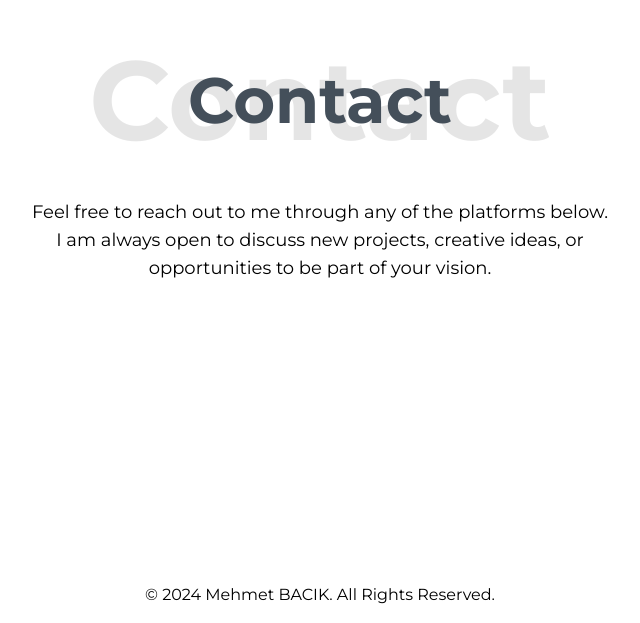
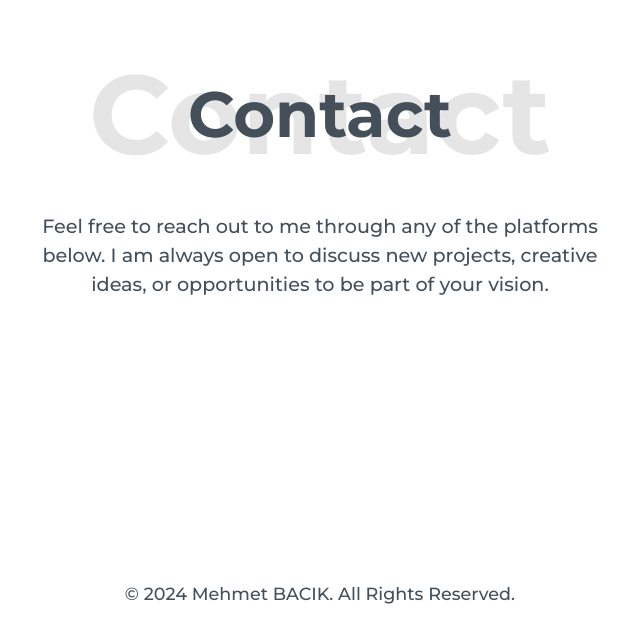
Before and after one commit to mehmetbacik/mehmetbacik.com, a Next.js app: page / in a window 1280 px wide. Shown: the part 6324-6947 px from the top of the page, without its empty margins (320-960 px from the left). Built offline with nearby package versions, Linux system fonts and the light colour scheme; some icons are missing.

Commit message:
Update
Updated for Contact component.

```diff
--- a/src/app/contact/Contact.tsx
+++ b/src/app/contact/Contact.tsx
@@ -16,12 +16,12 @@ const Contact: React.FC<ContactProps> = ({ id }) => {
           <h1 className={styles.contact_bigtitle}>Contact</h1>
           <h2 className={styles.contact_title}>Contact</h2>
         </div>
-        <p className="text-lg text-center mb-8 max-w-xl">
+        <p className={`max-w-xl ${styles.contact_description}`}>
           Feel free to reach out to me through any of the platforms below. I am
           always open to discuss new projects, creative ideas, or opportunities
           to be part of your vision.
         </p>
-        <div className="flex space-x-6">
+        <div className={styles.contact_socialIcons}>
           <a
             href="https://www.linkedin.com/in/mehmetbacik/"
             target="_blank"
@@ -61,8 +61,8 @@ const Contact: React.FC<ContactProps> = ({ id }) => {
             <Icon icon="mdi:at" width="30" height="30" />
           </a>
         </div>
-        <footer className="w-full py-4 absolute bottom-0">
-          <p className="text-center">
+        <footer className={styles.footer}>
+          <p>
             &copy; {new Date().getFullYear()} Mehmet BACIK. All Rights Reserved.
           </p>
         </footer>
--- a/src/app/contact/styles/Contact.module.scss
+++ b/src/app/contact/styles/Contact.module.scss
@@ -31,5 +31,39 @@
                 color: $slate-blue;
             }
         }
+        .contact_description {
+            font-size: 1.2rem;
+            color: $slate-blue;
+            font-weight: 500;
+            text-align: center;
+        }
+        .contact_socialIcons {
+            display: flex;
+            align-items: center;
+            justify-content: center;
+            gap: 15px;
+            transition: color 0.3s ease;
+            a {
+                transition: color 0.3s ease;
+                color: $slate-blue;
+                &:hover {
+                    color: $bright-blue;
+                }
+            }
+            svg {
+                transition: fill 0.3s ease;
+                fill: currentColor;
+            }
+        }
+        .footer {
+            position: absolute;
+            bottom: 0;
+            padding: 15px;
+            p {
+                font-size: 1.1rem;
+                font-weight: 500;
+                color: $slate-blue;
+            }
+        }
     }
 }
--- a/src/app/home/styles/Home.module.scss
+++ b/src/app/home/styles/Home.module.scss
@@ -54,6 +54,7 @@
             transition: color 0.3s ease;
             a {
                 transition: color 0.3s ease;
+                color: $slate-blue;
                 &:hover {
                     color: $bright-blue;
                 }
```
